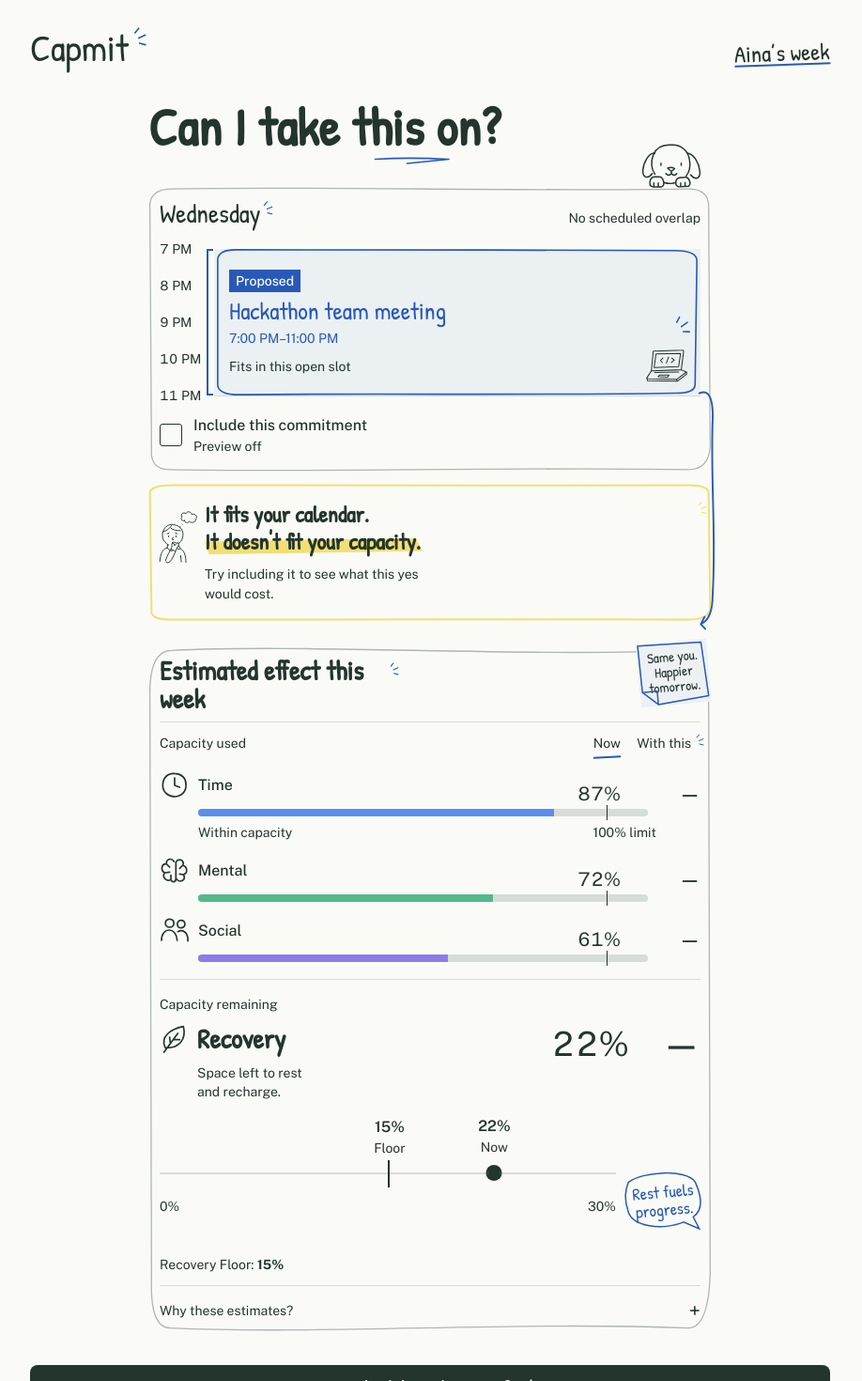
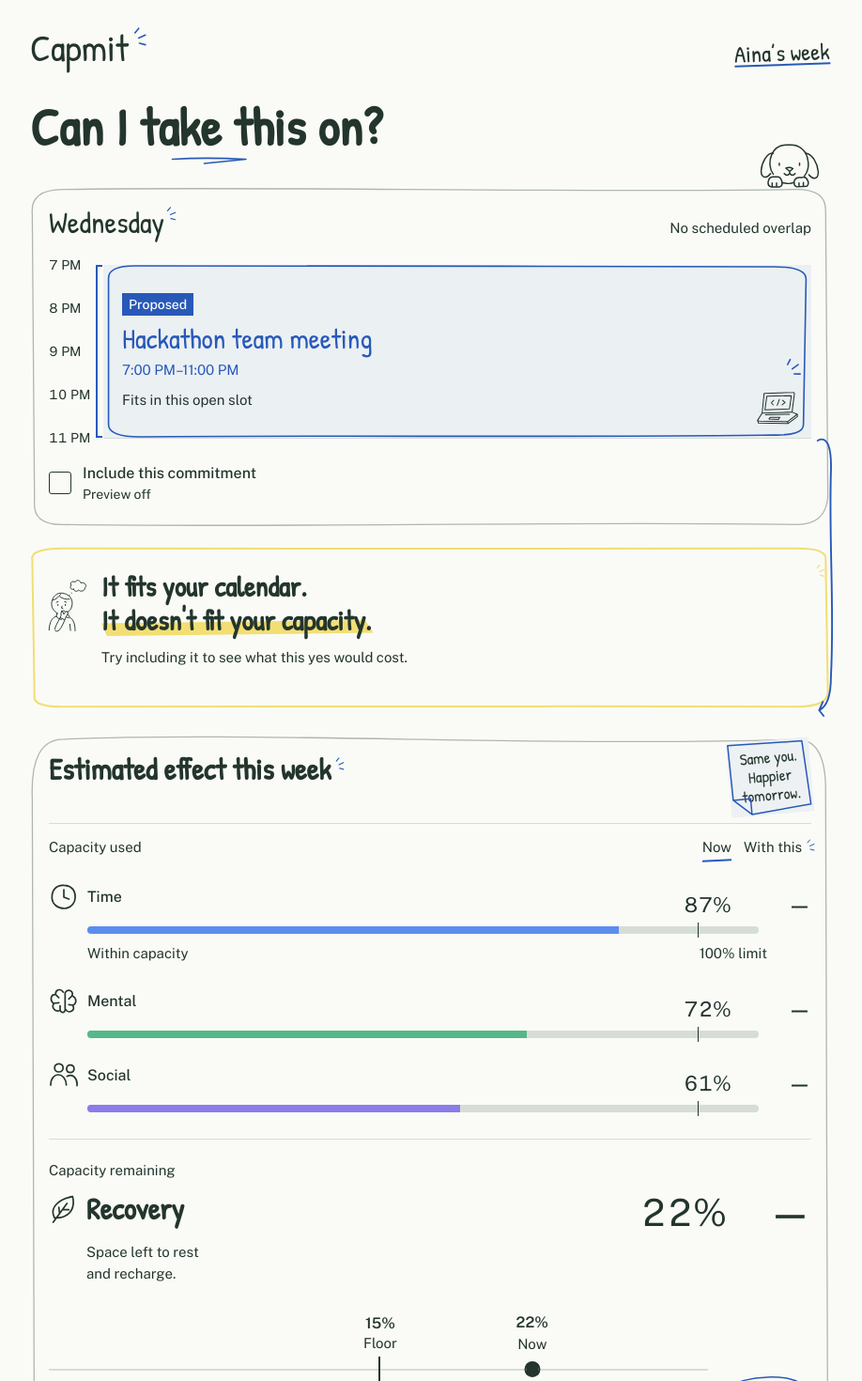
Before and after one commit to nuzas96/capmit, a Next.js app: page /capacity-check in a window 1280 px wide. Shown: the top 1470 px of the page at 94% size, without its empty margins (182-1100 px from the left). Built offline with nearby package versions, Linux system fonts and the light colour scheme.

Commit message:
fix: unify focused screens with desktop shell

```diff
--- a/app/add-commitment/screen3.module.css
+++ b/app/add-commitment/screen3.module.css
@@ -70,3 +70,35 @@
 @media(min-width:480px) { .title { margin-bottom:40px; } .templates button { padding-inline:12px; } .loadComposition { grid-template-columns:minmax(0,1fr) 135px; } .loadRow { grid-template-columns:29px 60px minmax(30px,1fr) 57px; gap:8px; } .timeline { height:215px; } .meeting h4 { font-size:24px; line-height:27px; } .meeting p { font-size:14px; } .timeField input { flex-basis:58px; } }
 @media(max-width:359px) { .details { grid-template-columns:1fr; } .calendar { margin-top:12px; } .meeting h4 { font-size:25px; } .loadComposition { grid-template-columns:1fr; } .autofill { margin-left:50px; margin-top:24px; } .autofill > img { left:-48px; top:5px; } .title h1 { font-size:36px; } }
 @media(forced-colors:active) { .ruleControls input { appearance:auto; } .ruleControls input::after { display:none; } }
+
+/* Desktop comfort within the shared focused column. */
+@media (min-width:768px) {
+  .panel { padding:20px; margin-bottom:22px; }
+  .panel h2 { font-size:32px; line-height:38px; margin-bottom:16px; }
+  .templates { gap:10px; }
+  .templates button { font-size:15px; line-height:22px; padding:10px 12px; }
+  .details { gap:24px; }
+  .fields label, .timeGroup { font-size:15px; line-height:22px; margin-top:14px; }
+  .fields input, .fields textarea, .timeField { font-size:16px; line-height:24px; padding:10px; margin-top:6px; }
+  .fields .timeField { padding:10px; gap:6px; }
+  .timeField input { padding:0; margin:0; }
+  .calendar { padding:14px 12px 18px; }
+  .calendar h3 { font-size:30px; line-height:36px; padding-bottom:14px; }
+  .timeline { height:250px; margin-top:14px; }
+  .hour { font-size:14px; }
+  .meeting { left:54px; padding:14px 12px; }
+  .proposed { font-size:14px; line-height:20px; }
+  .meeting h4 { font-size:28px; line-height:32px; margin:12px 0; }
+  .meeting p { font-size:15px; line-height:22px; }
+  .support { font-size:15px; line-height:22px; margin-bottom:24px; }
+  .loadComposition { grid-template-columns:minmax(0,1fr) 170px; gap:24px; }
+  .loadRow { grid-template-columns:29px 65px minmax(30px,1fr) 62px; gap:10px; min-height:54px; font-size:16px; }
+  .loadRow strong { font-size:15px; line-height:22px; }
+  .autofill { padding:16px 12px; }
+  .autofill h3 { font-size:26px; line-height:30px; }
+  .autofill p { font-size:14px; line-height:22px; }
+  .ruleControls { gap:10px; }
+  .ruleControls label { padding:10px 12px; gap:8px; font-size:15px; line-height:22px; }
+  .rulesNote, .modelNote { margin-top:16px; }
+  .cta { font-size:32px; line-height:38px; }
+}
--- a/app/globals.css
+++ b/app/globals.css
@@ -248,7 +248,6 @@
 @media (min-width: 768px) {
   main[data-capmit-shell] {
     --shell-width: 900px;
-    --shell-focus-width: 600px;
     --shell-gutter: 24px;
     --shell-section-gap: 24px;
     --shell-heading-gap: 32px;
@@ -283,36 +282,6 @@
     margin-left: 0;
   }
 
-  main[data-capmit-shell="focused"] > h1,
-  main[data-capmit-shell="focused"] > [data-shell-title] {
-    width: 100%;
-    max-width: var(--shell-focus-width);
-    margin-left: auto;
-    margin-right: auto;
-  }
-
-  /* Keep the underline attached to the text inside the wider title column. */
-  main[data-capmit-shell="focused"] > [data-shell-title] {
-    display: grid;
-    grid-template-columns: max-content minmax(0, 1fr);
-  }
-  main[data-capmit-shell="focused"] > [data-shell-title] > h1,
-  main[data-capmit-shell="focused"] > [data-shell-title] > svg {
-    grid-area: 1 / 1;
-  }
-  main[data-capmit-shell="focused"] > [data-shell-title] > svg {
-    position: static;
-    justify-self: end;
-    align-self: end;
-    transform: translateY(100%);
-  }
-
-  main[data-capmit-shell="focused"] > :not(header, footer, h1, [data-shell-title], .sr-only) {
-    width: 100%;
-    max-width: var(--shell-focus-width);
-    margin-inline: auto;
-  }
-
   main[data-capmit-shell="focused"] > .trail-area {
     margin-bottom: var(--shell-section-gap);
   }
@@ -325,6 +294,45 @@
 
 }
 
+/* Screen 4 desktop comfort; shared shell and mobile styles stay intact. */
+@media (min-width: 768px) {
+  .planner .calendar { padding:20px; }
+  .planner .day-heading { margin-bottom:26px; }
+  .planner .day-heading h2 { font-size:32px; line-height:38px; }
+  .planner .day-heading > span { font-size:15px; line-height:22px; max-width:180px; }
+  .planner .timetable { height:184px; margin-bottom:20px; }
+  .planner .meeting { padding:16px 20px; }
+  .planner .meeting h3 { font-size:30px; line-height:36px; }
+  .planner .meeting p, .planner .meeting-fit { font-size:15px; line-height:22px; }
+  .planner .meeting-fit { max-width:220px; }
+  .planner .consequence-connector { top:268px; height:calc(100% - 257px); }
+  .planner .insight-callout { padding:24px 20px; gap:16px; margin-block:20px; }
+  .planner .signature { font-size:30px; line-height:36px; }
+  .planner .preview-instruction { font-size:15px; line-height:23px; max-width:360px; }
+  .planner .analysis-region { padding:22px 20px 4px; }
+  .planner .analysis-heading { min-height:76px; padding-right:100px; }
+  .planner .analysis-title { font-size:32px; line-height:38px; max-width:340px; }
+  .planner .analysis-note { right:0; top:-12px; width:88px; font-size:17px; line-height:20px; }
+  .planner .comparison-heading { font-size:15px; line-height:22px; padding-top:14px; }
+  .planner .load-row { padding-top:24px; }
+  .planner .comparison-values { font-size:22px; line-height:30px; }
+  .planner .load-track { margin-top:8px; }
+  .planner .time-caption { padding-top:10px; font-size:15px; line-height:22px; }
+  .planner .recovery { margin-top:28px; padding-top:22px; }
+  .planner .remaining-label { font-size:15px; line-height:22px; margin-bottom:10px; }
+  .planner .recovery .comparison-values { font-size:40px; line-height:48px; grid-template-columns:minmax(0,1fr) 90px 84px; }
+  .planner #recovery-title { font-size:32px; line-height:38px; }
+  .planner .recovery-description { font-size:15px; line-height:23px; margin-top:6px; }
+  .planner .recovery-chart { margin-top:28px; height:170px; width:calc(100% - 110px); }
+  .planner .baseline-marker small, .planner .current-marker-label small,
+  .planner .recovery-floor::before, .planner .recovery-scale,
+  .planner .floor-caption { font-size:15px; line-height:22px; }
+  .planner .shortfall-note { font-size:18px; line-height:26px; }
+  .planner .rest-note { width:98px; font-size:20px; line-height:23px; bottom:54px; }
+  .planner .explanation { font-size:15px; margin-top:18px; }
+  .planner .explanation p { line-height:24px; }
+}
+
 /* Keep the three recovery annotations distinct on narrow phones. */
 @media (max-width: 359px) {
   .analysis-region .recovery-chart { margin-top: 62px; }
```
